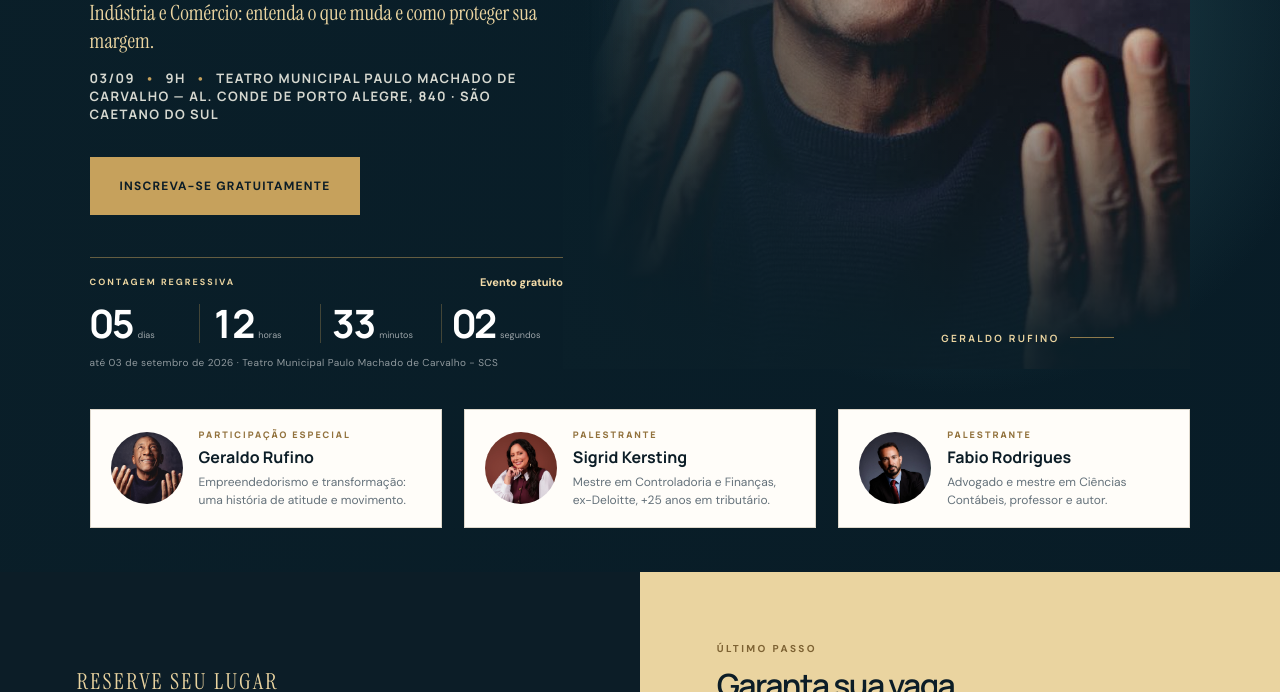
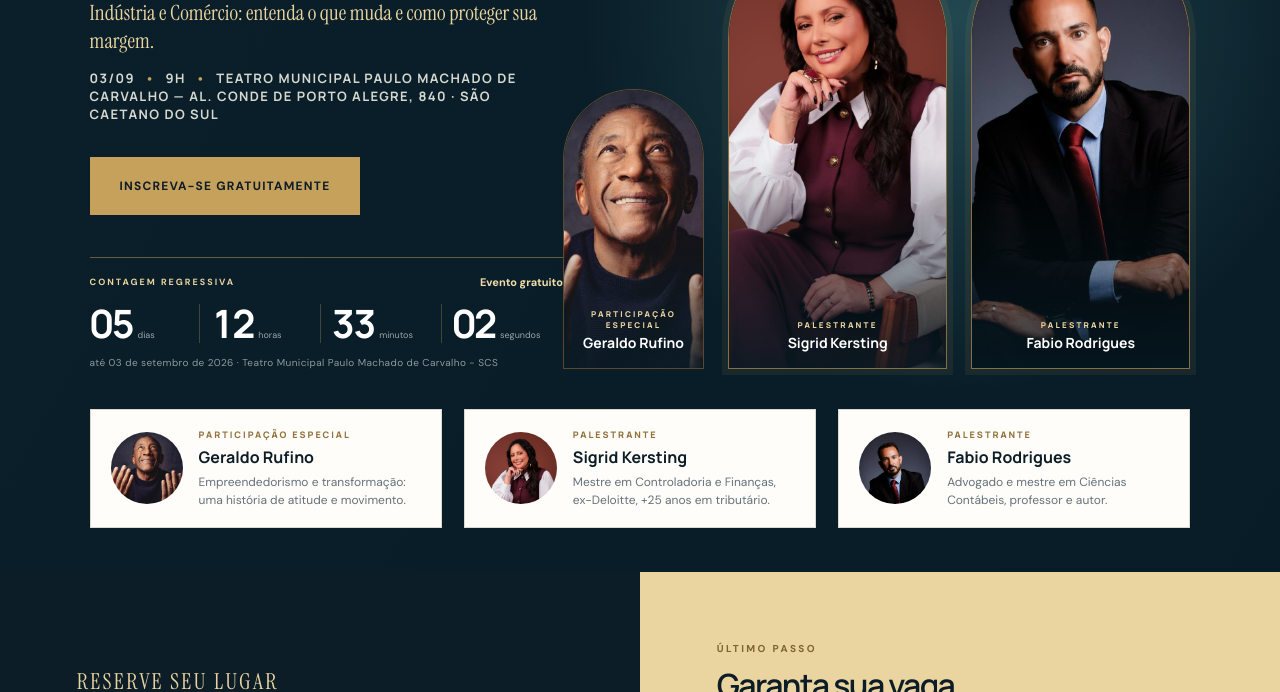
Before and after one commit to guilhermerampazzo/elias-evento-renan, a website: page index.html in a window 1280 px wide. Shown: the part 536-1228 px from the top of the page. Drawn offline with Linux system fonts and the light colour scheme.

Commit message:
Banner com os tres no centro: Sigrid e Fabio em destaque, Rufino como convidado

```diff
--- a/index.html
+++ b/index.html
@@ -28,7 +28,11 @@
         <a class="button button-gold" href="#inscricao">INSCREVA-SE GRATUITAMENTE</a>
       </div>
       <div class="hero-visual">
-        <figure class="hero-photo"><img src="arquivos/rufinho.jpg" alt="Geraldo Rufino" /><figcaption>Geraldo Rufino</figcaption></figure>
+        <div class="hero-trio">
+          <figure class="trio-side"><img src="arquivos/rufinho.jpg" alt="Geraldo Rufino" /><figcaption><span>Participação especial</span><strong>Geraldo Rufino</strong></figcaption></figure>
+          <figure class="trio-main"><img src="arquivos/sigrid.jpg" alt="Sigrid Kersting" /><figcaption><span>Palestrante</span><strong>Sigrid Kersting</strong></figcaption></figure>
+          <figure class="trio-main"><img src="arquivos/fabio.jpg" alt="Fabio Rodrigues" /><figcaption><span>Palestrante</span><strong>Fabio Rodrigues</strong></figcaption></figure>
+        </div>
       </div>
       <div class="hero-speakers">
         <article class="speaker" data-speaker="rufino"><img src="arquivos/rufinho.jpg" alt="Geraldo Rufino" /><div><span>PARTICIPAÇÃO ESPECIAL</span><h3>Geraldo Rufino</h3><p>Empreendedorismo e transformação: uma história de atitude e movimento.</p></div></article>
--- a/styles.css
+++ b/styles.css
@@ -309,12 +309,15 @@ h1,h2,h3,p{margin-top:0}
 /* ---- Landing compacta ---- */
 .hero-compact{min-height:0;padding:60px clamp(20px,7vw,120px) 44px;grid-template-columns:43% 57%;row-gap:40px}
 .hero-compact .hero-visual{height:100%;margin-top:0}
-.hero-photo{position:absolute;inset:0 0 0 0;margin:0}
-.hero-photo img{width:100%;height:100%;object-fit:cover;object-position:center 18%;
-  -webkit-mask-image:linear-gradient(to left,#000 38%,transparent 96%);mask-image:linear-gradient(to left,#000 38%,transparent 96%)}
-.hero-photo:after{content:'';position:absolute;inset:0;background:linear-gradient(to bottom,rgba(10,31,41,.95),rgba(10,31,41,0) 26%),linear-gradient(to top,rgba(10,31,41,.92) 4%,rgba(10,31,41,.35) 34%,transparent 60%)}
-.hero-photo figcaption{position:absolute;right:clamp(20px,6vw,90px);bottom:24px;z-index:2;display:flex;align-items:center;gap:10px;font:700 10px Manrope;letter-spacing:2.4px;text-transform:uppercase;color:var(--gold-pale)}
-.hero-photo figcaption:after{content:'';width:44px;height:1px;background:rgba(198,161,92,.7)}
+.hero-trio{position:absolute;inset:0;display:flex;align-items:flex-end;justify-content:center;gap:24px}
+.hero-trio figure{position:relative;overflow:hidden;border-radius:999px 999px 0 0;background:#111;margin:0}
+.hero-trio figure:after{content:'';position:absolute;inset:0;background:linear-gradient(180deg,transparent 52%,rgba(7,28,39,.78))}
+.hero-trio .trio-main{width:min(24vw,280px);height:min(36vw,440px);border:1px solid rgba(198,161,92,.65);box-shadow:0 0 0 6px rgba(198,161,92,.08)}
+.hero-trio .trio-side{width:min(15vw,180px);height:min(23vw,280px);border:1px solid rgba(198,161,92,.4);margin-bottom:0}
+.hero-trio img{width:100%;height:100%;object-fit:cover;object-position:center top;display:block}
+.hero-trio figcaption{position:absolute;left:0;right:0;bottom:16px;z-index:2;text-align:center;padding:0 10px}
+.hero-trio figcaption span{display:block;font:800 8px Manrope;letter-spacing:2.2px;text-transform:uppercase;color:var(--gold-pale)}
+.hero-trio figcaption strong{display:block;margin-top:3px;font:700 14px Manrope;color:#fff}
 .hero-speakers{grid-column:1/-1;position:relative;z-index:2;display:grid;grid-template-columns:repeat(3,1fr);gap:22px}
 .speaker{display:flex;align-items:center;gap:16px;background:#fffdf9;border:1px solid #ded8cc;padding:18px 20px;cursor:pointer;transition:border-color 160ms ease,transform 160ms ease,box-shadow 160ms ease}
 .speaker:hover{border-color:var(--gold);transform:translateY(-3px);box-shadow:0 12px 28px rgba(0,0,0,.28)}
@@ -332,4 +335,4 @@ h1,h2,h3,p{margin-top:0}
 .registration-compact .form-area{padding:70px clamp(20px,6vw,90px)}
 .registration-compact .spots-line{margin-top:36px}
 .registration-compact .registration-message:after{display:none}
-@media(max-width:900px){.hero-compact{grid-template-columns:1fr}.hero-compact .hero-visual{height:380px;order:-1}.hero-speakers{grid-template-columns:1fr}.speaker p{display:none}}
+@media(max-width:900px){.hero-compact{grid-template-columns:1fr}.hero-compact .hero-visual{min-height:330px;order:-1}.hero-trio .trio-main{width:min(34vw,220px);height:min(46vw,300px)}.hero-trio .trio-side{width:min(22vw,140px);height:min(30vw,190px)}.hero-speakers{grid-template-columns:1fr}.speaker p{display:none}}
```
